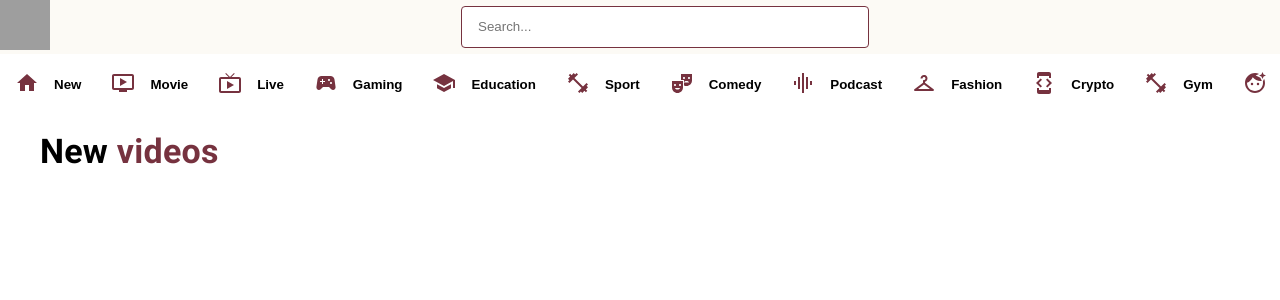
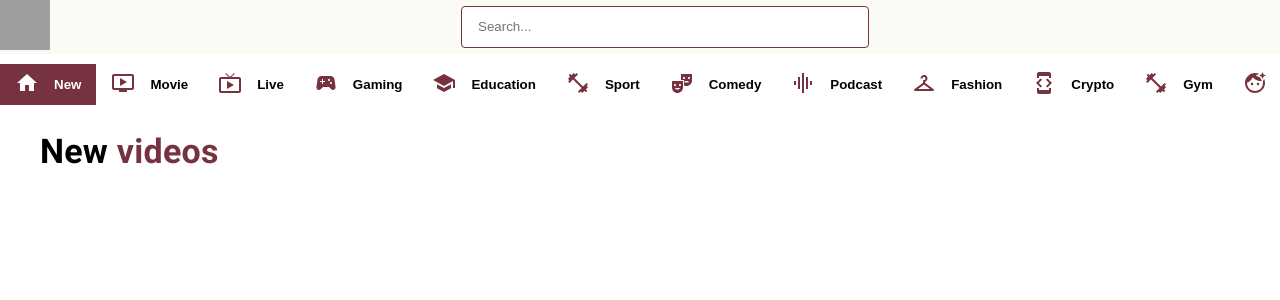
Before and after one commit to zoirovdev/ew-tube, a React (Create React App) app: page / in a window 1280 px wide. Shown: the top 300 px of the page. Built offline with nearby package versions, Linux system fonts and the light colour scheme; no server answers; grey boxes are pictures that could not be loaded; some icons are missing.

Commit message:
working with api

```diff
--- a/package.json
+++ b/package.json
@@ -12,6 +12,7 @@
     "@testing-library/jest-dom": "^6.6.3",
     "@testing-library/react": "^16.3.0",
     "@testing-library/user-event": "^13.5.0",
+    "axios": "^1.9.0",
     "react": "^19.1.0",
     "react-dom": "^19.1.0",
     "react-router-dom": "^7.6.0",
--- a/src/components/category/category.jsx
+++ b/src/components/category/category.jsx
@@ -2,11 +2,16 @@ import { Stack } from '@mui/material'
 import { category } from '../../constants'
 import { colors } from '../../constants/colors'
 
-const Category = () => {
+const Category = ({ selectedCategoryHandler, selectedCategory }) => {
     return <Stack direction={'row'} sx={{ overflowX: 'scroll' }}>
 	{category.map(item => (
-	    <button key={item.name} className='category-btn' style={{ borderRadius: '0' }}>
-	       <span style={{ color: colors.secondary, marginRight: '15px' }}>{item.icon}</span>
+	    <button key={item.name} className='category-btn'
+		style={{ borderRadius: '0',
+			 background: item.name === selectedCategory && colors.secondary,
+		         color: item.name === selectedCategory && '#fff' }}
+		onClick={() => selectedCategoryHandler(item.name) }>
+	       <span style={{ color: item.name === selectedCategory ? '#fff' : colors.secondary,
+			       marginRight: '15px' }}>{item.icon}</span>
 	       <span style={{ opacity: '1' }}>{item.name}</span>
 	    </button>
 	))}
--- a/src/components/index.js
+++ b/src/components/index.js
@@ -6,3 +6,4 @@ export { default as VideoDetail } from './video-detail/video-detail'
 export { default as Search } from './search/search'
 export { default as SearchBar } from './search-bar/search-bar'
 export { default as Category } from './category/category'
+export { default as Videos } from './videos/videos'
--- a/src/components/main/main.jsx
+++ b/src/components/main/main.jsx
@@ -1,19 +1,40 @@
 import { Link } from 'react-router-dom'
 import { Stack, Box, Typography, Container } from '@mui/material'
-import { useState } from 'react'
+import { useState, useEffect } from 'react'
 import { colors } from '../../constants/colors'
-import { Category } from '../'
+import { Category, Videos } from '../'
+import { ApiService } from '../../service/api.service'
 
 const Main = () => {
     const [selectedCategory, setSelectedCategory] = useState('New')
+    const [videos, setVideos] = useState([])
+
+    const selectedCategoryHandler = category => setSelectedCategory(category)
+
+    useEffect(() => {
+      const getData = async () => {
+	try {
+	  const data = await ApiService.fetching('search')
+	  setVideos(data)
+	} catch (error) {
+	  console.log(error)
+	}
+      }
+
+      getData()
+    }, [])
+
+    console.log(videos)
+
     return (
 	<Stack>
-	    <Category/>
+	    <Category selectedCategoryHandler={selectedCategoryHandler} selectedCategory={selectedCategory}/>
 	    <Box p={2} sx={{ height: '90vh' }}>
 		<Container maxWidth={"90%"}>
 		    <Typography variant={'h4'} fontWeight={'bold'} mb={2}>
 	    		{ selectedCategory } <span style={{ color: colors.secondary }}>videos</span>
 		    </Typography>
+	    	    <Videos videos={videos}/>
 	    	</Container>
 	    </Box>
 	</Stack>
--- /dev/null
+++ b/src/components/videos/videos.jsx
@@ -0,0 +1,6 @@
+const Videos = ({ videos }) => {
+  return
+}
+
+
+export default Videos
--- /dev/null
+++ b/src/service/api.service.js
@@ -0,0 +1,24 @@
+import axios from 'axios'
+
+
+const BASE_URI = 'https://youtube-v31.p.rapidapi.com'
+
+
+const options = {
+  params: {
+    maxResults: '50'
+  },
+  headers: {
+    'x-rapidapi-key': 'd37d1e7c57msha829c12893473e5p16dfdcjsn1fcc844dada6',
+    'x-rapidapi-host': 'youtube-v31.p.rapidapi.com'
+  }
+};
+
+
+
+export const ApiService = {
+  async fetching(url) {
+    const response = await axios.get(`${BASE_URI}/${url}`, options)
+    return response.data
+  },
+}
```
Also changed, not shown: 2 other files (tests, documents, lock files or other folders).
